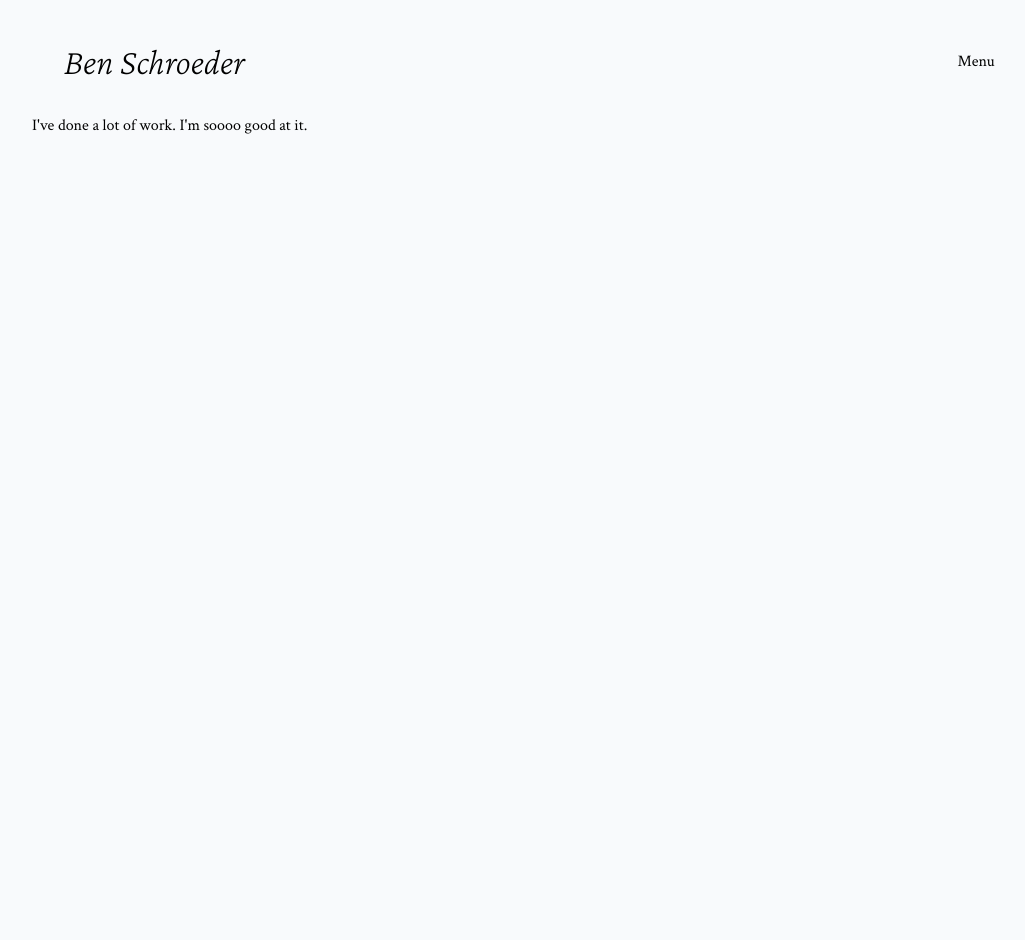
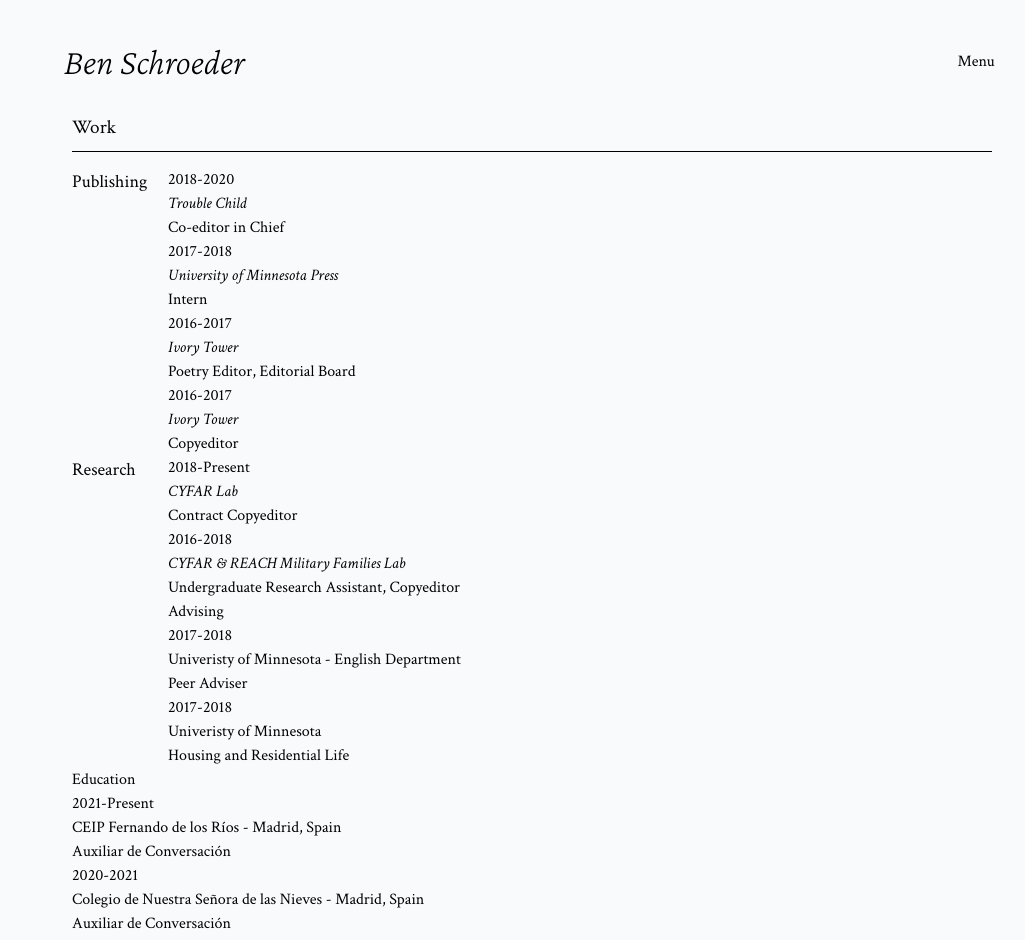
Before and after one commit to goldet/benspoetryapp, a Next.js app: page /about/cv in a window 1280 px wide. Shown: the top 940 px of the page, without its empty margins (108-1133 px from the left). Before the commit the page ends 800 px from the top, so only its background shows below. Built offline with nearby package versions, Linux system fonts and the light colour scheme; a web font is replaced by a local one.

Commit message:
add content and start styling

```diff
--- a/components/Contact.jsx
+++ b/components/Contact.jsx
@@ -1,22 +1,41 @@
 const Contact = () => {
-
   return (
     <div>
-    <div className="pt-20 flex flex-col items-center md:flex md:flex-col md:items-start lg:flex lg:flex-col lg:items-start " > {/* //align items */}
-      <h1 className="text-2xl underline mb-5 text-center lg:text-left lg:pt-10">Contact me</h1>
-
+      <div className="flex flex-col items-center pt-20 md:flex md:flex-col md:items-start lg:flex lg:flex-col lg:items-start ">
+        {/* //align items */}
+        <h1 className="mb-5 text-center text-2xl underline lg:pt-10 lg:text-left">
+          Contact me
+        </h1>
         <ul>
           <li className="flex gap-1">
-          <a className="hover:underline" href="https://mail.google.com/mail/?view=cm&fs=1&to=ben.schroeder100@gmail.com&su=SUBJECT&body=BODY" target="blank">Email: </a>
+            <a
+              className="hover:underline"
+              href="https://mail.google.com/mail/?view=cm&fs=1&to=ben.schroeder100@gmail.com&su=SUBJECT&body=BODY"
+              target="blank"
+            >
+              Email:{" "}
+            </a>
             <h3>ben.schroeder100@gmail.com</h3>
           </li>
 
           <li className="pt-2">
-          <a className="hover:underline" href="https://twitter.com/bschroederpoet" target="blank">Twitter @bschroederpoet</a>
+            <a
+              className="hover:underline"
+              href="https://twitter.com/bschroederpoet"
+              target="blank"
+            >
+              Twitter @bschroederpoet
+            </a>
           </li>
 
           <li className="pt-2">
-          <a className="hover:underline" href="https://www.linkedin.com/in/ben-schroeder-766bb6122/" target="blank">Linkedin</a>
+            <a
+              className="hover:underline"
+              href="https://www.linkedin.com/in/ben-schroeder-766bb6122/"
+              target="blank"
+            >
+              Linkedin
+            </a>
           </li>
         </ul>
       </div>
--- a/components/about/Cv.jsx
+++ b/components/about/Cv.jsx
@@ -1,7 +1,102 @@
+import styles from "../../styles/cv.module.css";
+
 const AboutCv = () => {
-    return <div>
-      <h2>I've done a lot of work. I'm soooo good at it.</h2>
-    </div>;
-  };
+  // CONTACT doesn't make sense
+  // NAME ??
+  return (
+    <div>
+      {/* <h2>Benjamin James Schroeder</h2>
+      <div>
+        <div>Plaza Lucena 2</div>
+        <div>3º D</div>
+        <div>28011</div>
+        <div>Madrid, España</div>
+      </div>
+      <div>
+        <div>ben.schroeder100@gmail.com</div>
+        <div>+34 644 22 78 29</div>
+      </div> */}
+      <section className="px-10">
+        <h3 className={styles.section}>Work</h3>
+        <div className={styles.subsection}>
+          <h4 className={styles.subsection_name}>Publishing</h4>
+          <div className={styles.entries}>
+            <div className={styles.entry}>
+              <div className={styles.date}>2018-2020</div>
+              <div className={styles.company}>Trouble Child</div>
+              <div className={styles.position}>Co-editor in Chief</div>
+            </div>
+            <div className={styles.entry}>
+              <div className={styles.date}>2017-2018</div>
+              <div className={styles.company}>
+                University of Minnesota Press
+              </div>
+              <div className={styles.position}>Intern</div>
+            </div>
+            <div className={styles.entry}>
+              <div className={styles.date}>2016-2017</div>
+              <div className={styles.company}>Ivory Tower</div>
+              <div className={styles.position}>
+                Poetry Editor, Editorial Board
+              </div>
+            </div>
+            <div className={styles.entry}>
+              <div className={styles.date}>2016-2017</div>
+              <div className={styles.company}>Ivory Tower</div>
+              <div className={styles.position}>Copyeditor</div>
+            </div>
+          </div>
+        </div>
+        <div className={styles.subsection}>
+          <h4 className={styles.subsection_name}>Research</h4>
+          <div className={styles.entries}>
+            <div className={styles.entry}>
+              <div className={styles.date}>2018-Present</div>
+              <div className={styles.company}>CYFAR Lab</div>
+              <div className={styles.position}>Contract Copyeditor</div>
+            </div>
+            <div className={styles.entry}>
+              <div className={styles.date}>2016-2018</div>
+              <div className={styles.company}>CYFAR & REACH Military Families Lab</div>
+              <div className={styles.position}>Undergraduate Research Assistant, Copyeditor</div>
+            </div>
+            <h4>Advising</h4>
+            <div>
+              <div>2017-2018</div>
+              <div>Univeristy of Minnesota - English Department</div>
+              <div>Peer Adviser</div>
+            </div>
+            <div>
+              <div>2017-2018</div>
+              <div>Univeristy of Minnesota</div>
+              <div>Housing and Residential Life</div> {/* What? */}
+            </div>
+          </div>
+        </div>
+        <h4>Education</h4>
+        <div>
+          <div>2021-Present</div>
+          <div>CEIP Fernando de los Ríos - Madrid, Spain</div>
+          <div>Auxiliar de Conversación</div>
+        </div>
+        <div>
+          <div>2020-2021</div>
+          <div>Colegio de Nuestra Señora de las Nieves - Madrid, Spain</div>
+          <div>Auxiliar de Conversación</div>
+        </div>
+        <div>
+          <div>2020-2021</div>
+          <div>CEIP Fuente Santa - Madrid, Spain</div>
+          <div>Auxiliar de Conversación</div>
+        </div>
+        <div>
+          <div>2020-2021</div>
+          <div>C.R.A. Entreviñas - La Rioja, Spain</div>
+          <div>Auxiliar de Conversación</div>
+        </div>
+      </section>
+    </div>
+  );
+};
 
-  export default AboutCv;
+export default AboutCv;
--- /dev/null
+++ b/styles/cv.module.css
@@ -0,0 +1,26 @@
+
+.section{
+  padding: 0 0 .5rem 0;
+  margin: 0 0 1rem 0;
+  font-size: larger;
+  border-bottom: 1px solid black;
+}
+
+.subsection {
+  display: flex;
+  gap: 1rem;
+}
+
+.subsection_name {
+  font-size: large;
+  min-width: 5rem;
+}
+
+.entries {
+  display: flex;
+  flex-direction: column;
+}
+
+.company {
+  font-style: italic;
+}
--- a/styles/menuAnimation.module.css
+++ b/styles/menuAnimation.module.css
@@ -1,6 +1,6 @@
 .reveal {
   animation: reveal 1s ease-in both;
-  animation-delay: calc(var(--i) * .2s);
+  animation-delay: calc(var(--i) * 0.2s);
 }
 
 @keyframes reveal {
```
Also changed, not shown: styles/global.css (+8 -11 lines). Lines whose indentation alone changed are shown as unchanged.
